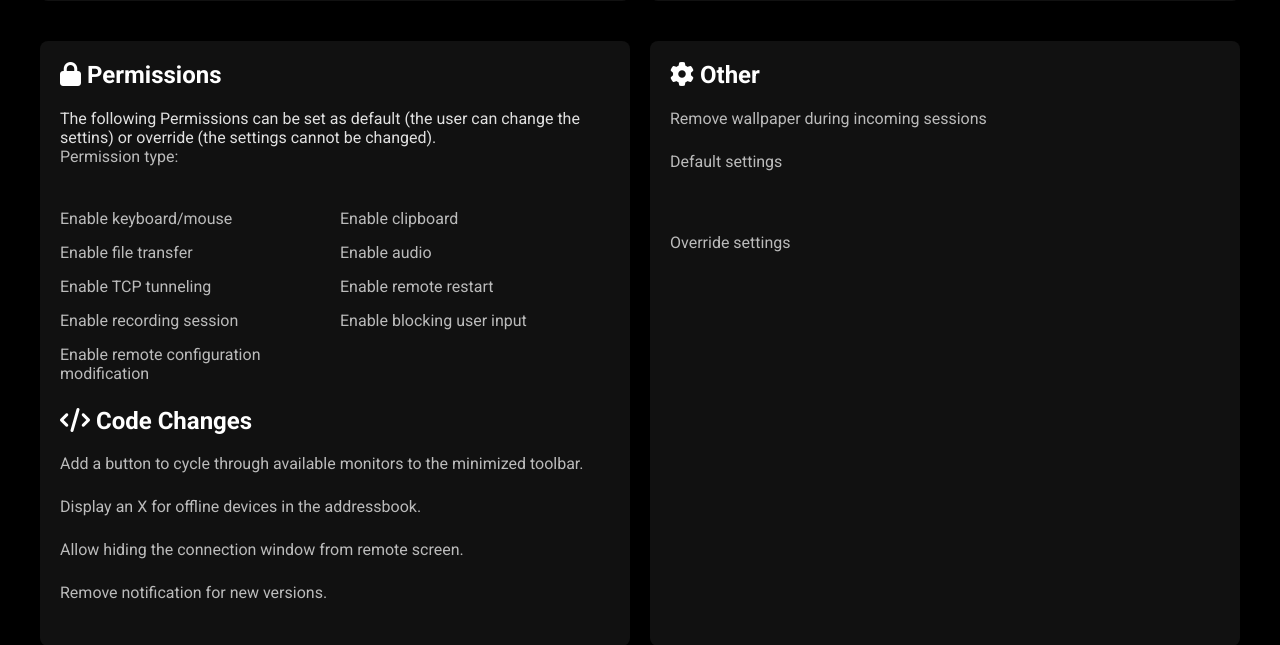
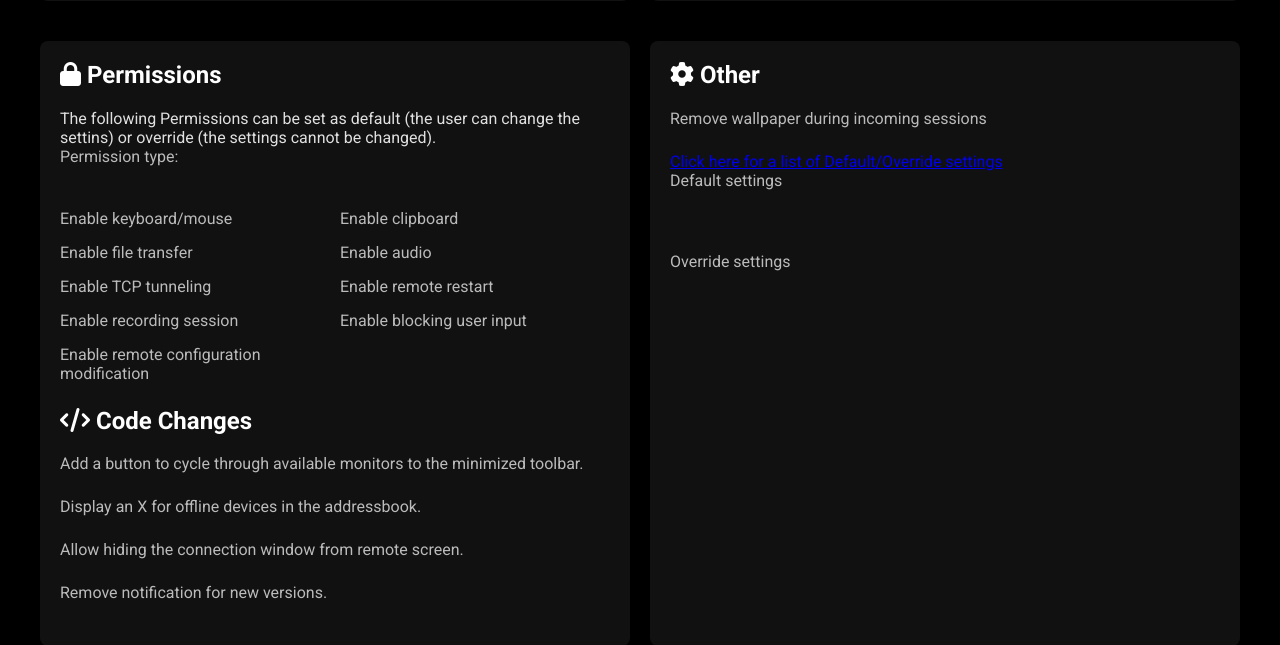
Before and after one commit to bryangerlach/rdgen, a Python web app: template rdgenerator/templates/generator.html in a window 1280 px wide. Shown: the part 1385-2030 px from the top of the page. Run offline with Jinja, Linux system fonts and the light colour scheme; the template is opened without the code that fills it, so the values that code supplies are empty.

Commit message:
fix direct-ip setting

```diff
--- a/rdgenerator/templates/generator.html
+++ b/rdgenerator/templates/generator.html
@@ -288,6 +288,7 @@
             <div class="section">
                 <h2><i class="fas fa-cog"></i> Other</h2>
                     <label for="{{ form.removeWallpaper.id_for_label }}">{{ form.removeWallpaper }} Remove wallpaper during incoming sessions</label><br>
+                    <a href="https://rustdesk.com/docs/en/self-host/client-configuration/advanced-settings/">Click here for a list of Default/Override settings</a>
                     <label for="{{ form.defaultManual.id_for_label }}">Default settings</label><br>
                     {{ form.defaultManual }}<br><br>
                     <label for="{{ form.overrideManual.id_for_label }}">Override settings</label><br>
--- a/rdgenerator/views.py
+++ b/rdgenerator/views.py
@@ -123,7 +123,7 @@ def generator_view(request):
                     decodedCustom['override-settings']['theme'] = theme
             decodedCustom['approve-mode'] = passApproveMode
             decodedCustom['enable-lan-discovery'] = 'N' if denyLan else 'Y'
-            decodedCustom['direct-server'] = 'Y' if enableDirectIP else 'N'
+            #decodedCustom['direct-server'] = 'Y' if enableDirectIP else 'N'
             decodedCustom['allow-auto-disconnect'] = 'Y' if autoClose else 'N'
             decodedCustom['allow-remove-wallpaper'] = 'Y' if removeWallpaper else 'N'
             if permissionsDorO == "default":
@@ -137,6 +137,7 @@ def generator_view(request):
                 decodedCustom['default-settings']['enable-record-session'] = 'Y' if enableRecording else 'N'
                 decodedCustom['default-settings']['enable-block-input'] = 'Y' if enableBlockingInput else 'N'
                 decodedCustom['default-settings']['allow-remote-config-modification'] = 'Y' if enableRemoteModi else 'N'
+                decodedCustom['default-settings']['direct-server'] = 'Y' if enableDirectIP else 'N'
             else:
                 decodedCustom['override-settings']['access-mode'] = permissionsType
                 decodedCustom['override-settings']['enable-keyboard'] = 'Y' if enableKeyboard else 'N'
```
